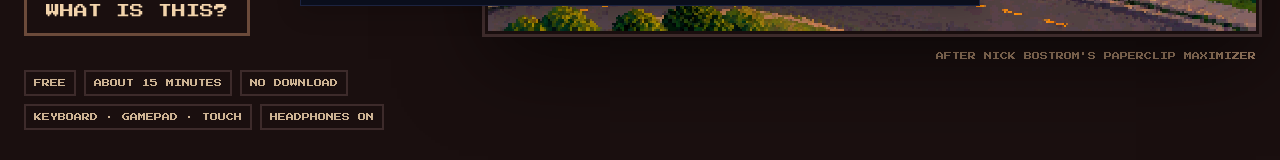
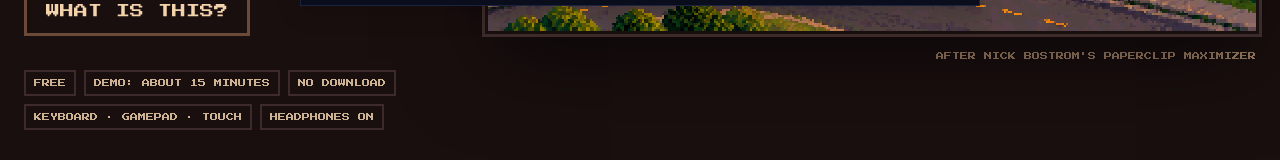
Before and after one commit to spencertownley-sys/More_A_Playable_Story, a plain HTML site: page index.html in a window 1280 px wide. Shown: the part 782-942 px from the top of the page. Drawn offline with Linux system fonts and the light colour scheme.

Commit message:
MP-11: label the length chip as a demo
Co-Authored-By: Claude Opus 5.5 <noreply@anthropic.com>
Claude-Session: https://claude.ai/code/session_01Pdi2oUbd4HZYyLSLkPZiWv

```diff
--- a/index.html
+++ b/index.html
@@ -393,7 +393,7 @@
         </div>
         <ul class="chips" aria-label="At a glance">
           <li>FREE</li>
-          <li>ABOUT 15 MINUTES</li>
+          <li>DEMO: ABOUT 15 MINUTES</li>
           <li>NO DOWNLOAD</li>
           <li>KEYBOARD · GAMEPAD · TOUCH</li>
           <li>HEADPHONES ON</li>
```
